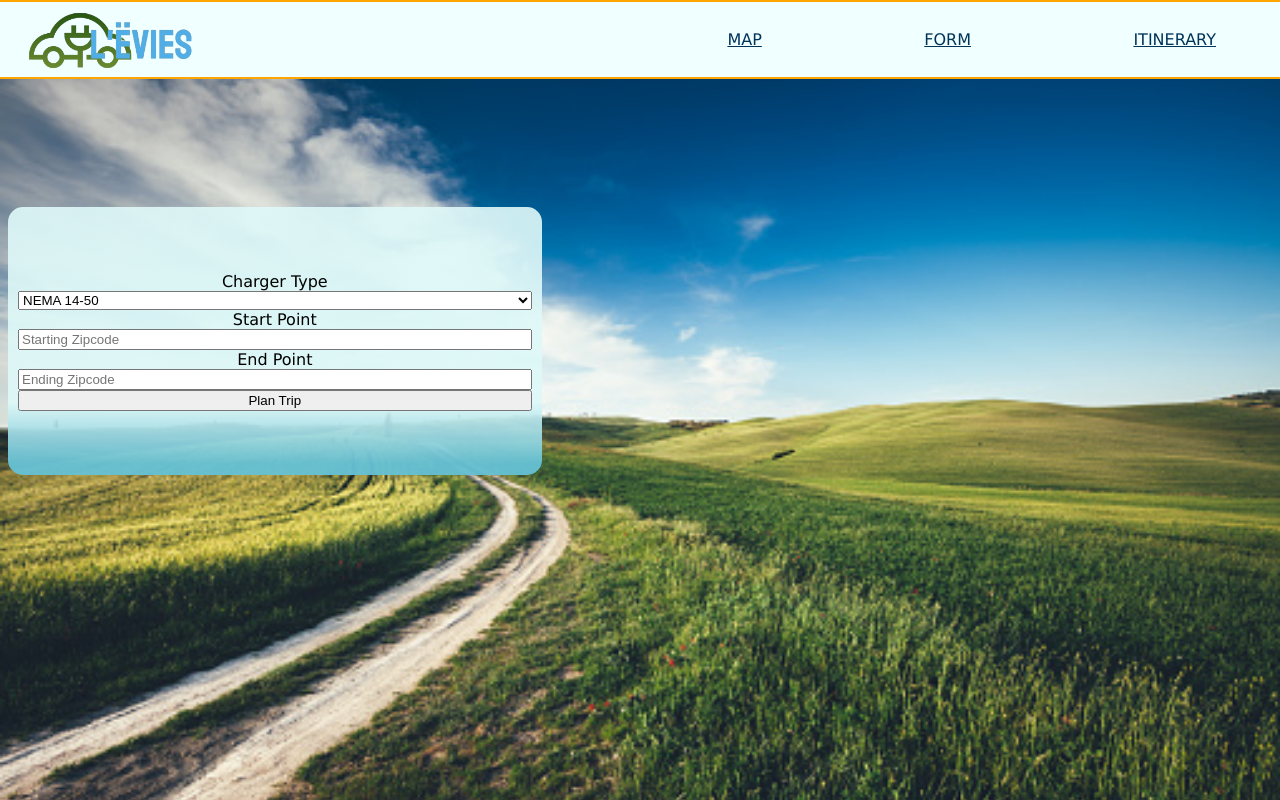
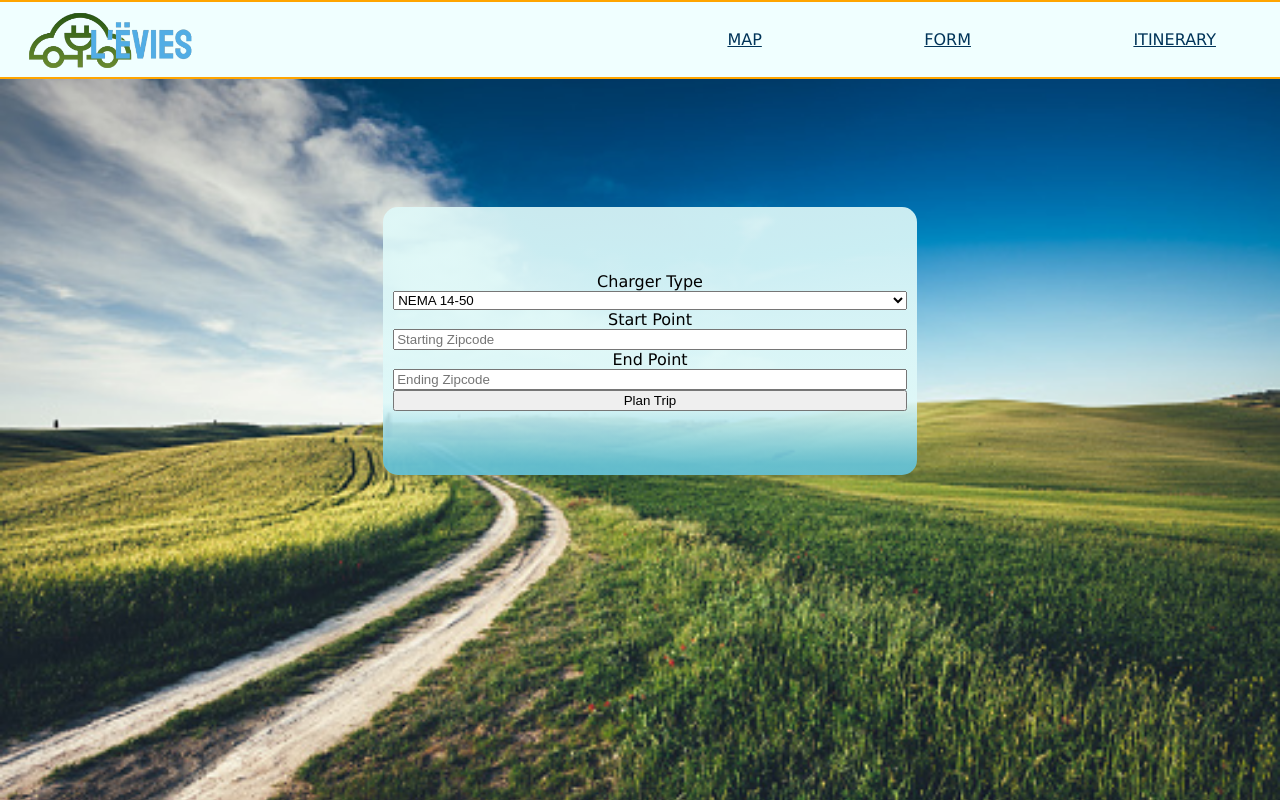
Before and after one commit to baut-jc/levies, a React (Create React App) app: page /form in a window 1280 px wide. Built offline with nearby package versions, Linux system fonts and the light colour scheme; no server answers.

Commit message:
Refactor for styling

```diff
--- a/src/Components/Form/Form.scss
+++ b/src/Components/Form/Form.scss
@@ -1,9 +1,9 @@
 form {
   display: flex;
   flex-direction: column;
-  justify-content: space-between;
+  // align-items: center;
   align-content: center;
-  margin: 10% 10px 5% 10px;
+  margin: 10% 10px 5% 30%;
   padding:  5% 10px 5% 10px;
   border-radius: 15px;
   width: 40%;
@@ -13,6 +13,7 @@ form {
   div {
     display: flex;
     align-items: center;
-    justify-content: center;
+    padding-left: 5em;
+    // justify-content: center;
   }
 }
--- a/src/Components/Form/Form.tsx
+++ b/src/Components/Form/Form.tsx
@@ -65,8 +65,6 @@ function Form({changeZipCodes}){
         max='99950'
         value={endPointInput}
         onChange={ event => setEndPointInput(event.target.value)}></input>
-      {/* <label htmlFor="locations">Locations</label> */}
-      {/* <input name="locations" placeholder="Zipcodes of Visiting Locations" value={locationsInput} onChange={ event => setLocationsInput(event.target.value)}></input> */}
 
       <input type='submit' value='Plan Trip'/>
     </form>
```
